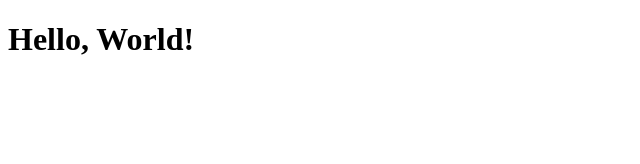
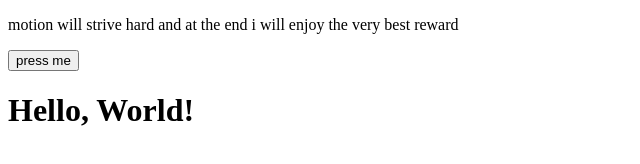
Before and after one commit to motion9972/CloudMiniProject, a plain HTML site: page index.html in a window 1280 px wide. Shown: the whole page, without its empty margins (0-640 px from the left). Drawn offline with Linux system fonts and the light colour scheme.

Commit message:
page update

```diff
--- a/index.html
+++ b/index.html
@@ -4,6 +4,10 @@
     <meta charset="UTF-8">
     <meta name="viewport" content="width=device-width, initial-scale=1.0">
     <title>HELLO WORLD</title>
+    <p>motion will strive hard and at the end i will enjoy the very best reward</p>
+    <div style="border-radius: 1px;">
+        <button>press me </button>
+    </div>
 </head>
 <body>
     <h1>Hello, World!</h1>
```
